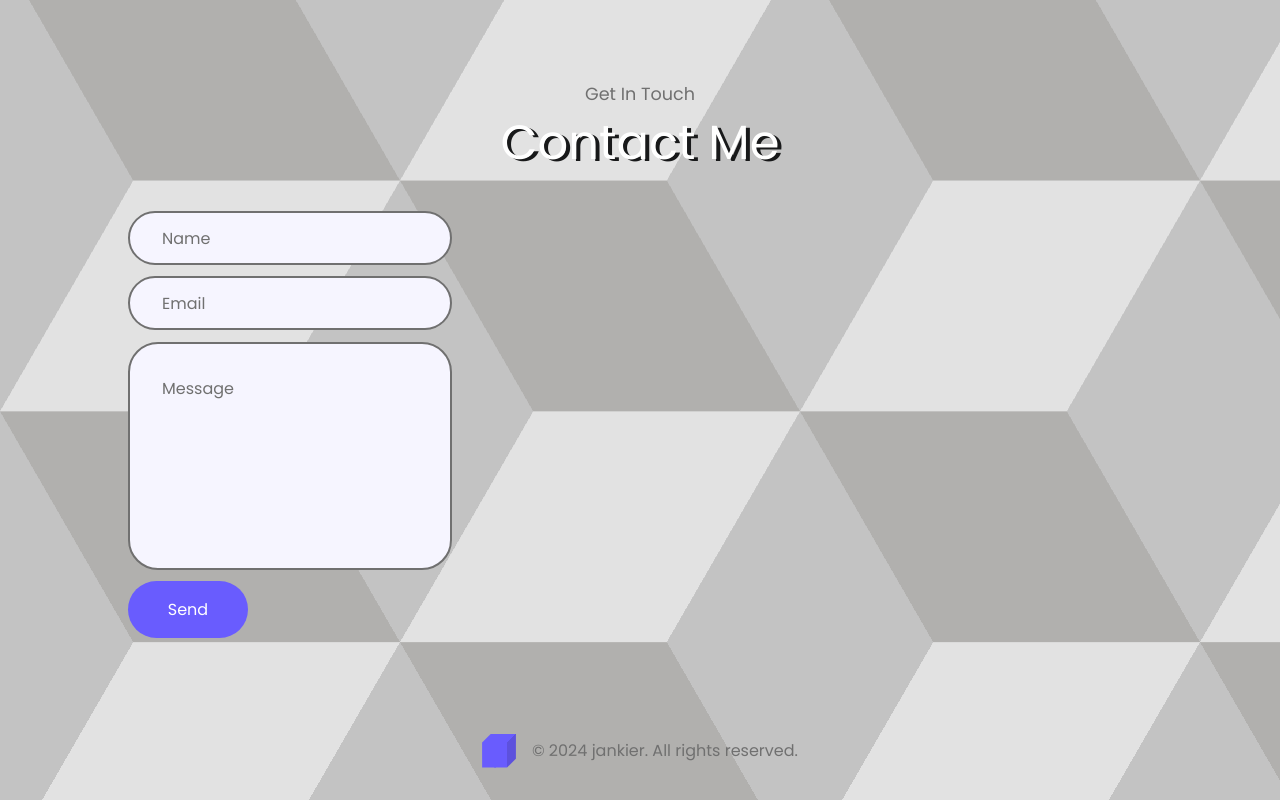
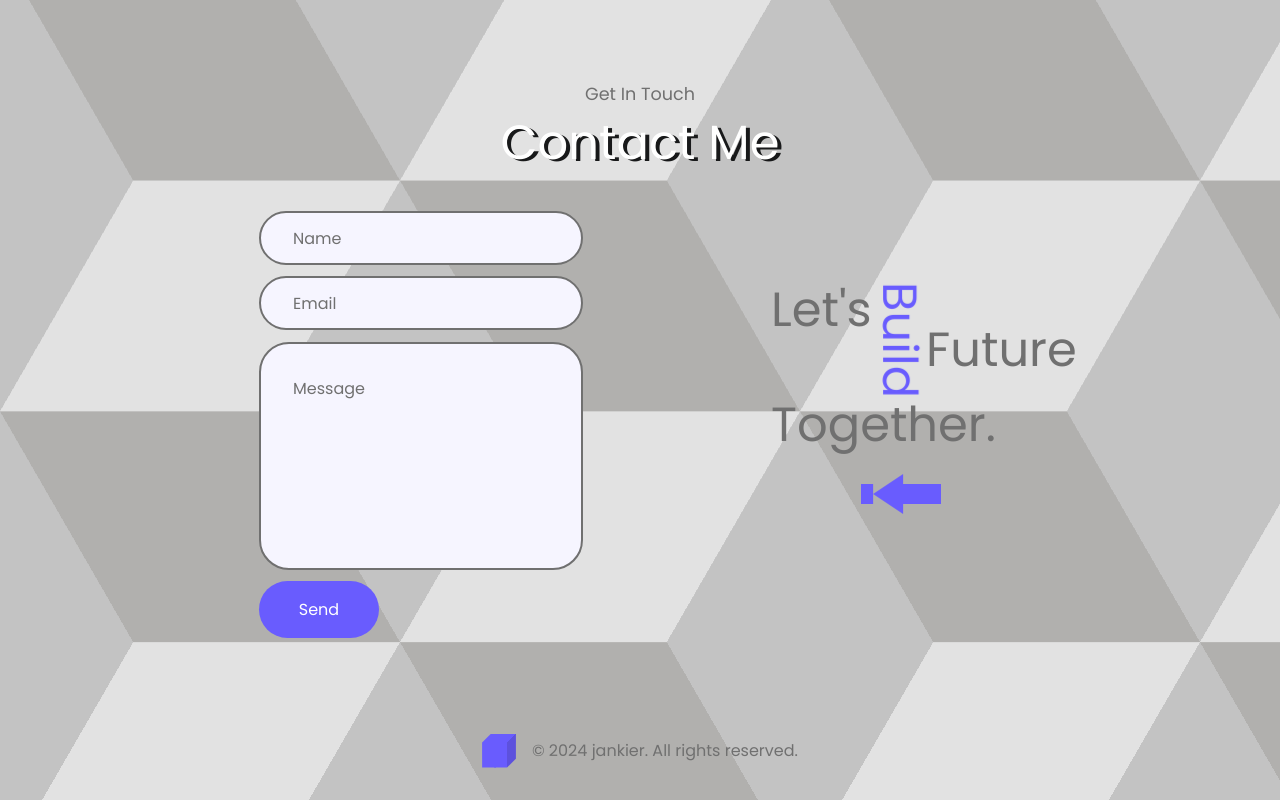
Before and after one commit to jankier/portfolio, a React (Vite) app in the folder portfolio-website/: page / in a window 1280 px wide. Shown: the part 3743-4543 px from the top of the page. Built offline with nearby package versions, Linux system fonts and the light colour scheme; a web font is replaced by a local one.

Commit message:
contact-section-animated-text-addition

```diff
--- a/portfolio-website/src/components/Contact/Contact.css
+++ b/portfolio-website/src/components/Contact/Contact.css
@@ -1,4 +1,33 @@
 @media only screen and (max-width: 1060px) {
+  .contact-elements {
+    flex-direction: column-reverse !important;
+  }
+  .animated-text {
+    font-size: 2.5rem !important;
+    min-height: 250px !important;
+    max-width: 300px !important;
+    padding-bottom: 2rem !important;
+  }
+  .word1 {
+    top: 0 !important;
+    left: 0 !important;
+  }
+  .word2 {
+    top: 30px !important;
+    left: 60px !important;
+  }
+  .word3 {
+    top: 20px !important;
+    left: 130px !important;
+  }
+  .word4 {
+    top: 100px !important;
+    left: 20px !important;
+  }
+  .arrow {
+    top: 200px !important;
+    transform: rotate(90deg) !important;
+  }
   .form {
     align-items: center !important;
   }
@@ -53,10 +82,15 @@
 
 .contact-elements {
   display: flex;
+  justify-content: center;
+  align-items: center;
 }
 
 .contact-form {
   display: flex;
+  flex-basis: 50%;
+  justify-content: center;
+  align-items: center;
 }
 
 .form-content {
@@ -85,7 +119,7 @@
   border-radius: 30px;
   padding-left: 2rem;
   padding-right: 2rem;
-  width: 25%;
+  width: 50%;
   transition: 0.5s ease-in-out;
   border: 2px solid var(--text);
 }
@@ -111,7 +145,7 @@
   padding-right: 2rem;
   padding-top: 2rem;
   padding-bottom: 2rem;
-  width: 25%;
+  width: 50%;
   transition: 0.5s ease-in-out;
   resize: none;
   border: 2px solid var(--text);
@@ -155,3 +189,73 @@
   background-color: var(--secondary);
   color: var(--text);
 }
+
+.animated-text {
+  font-size: 3rem;
+  min-width: 250px;
+  position: relative;
+}
+
+.word1 {
+  position: absolute;
+  left: 0;
+  top: -150px;
+  color: var(--text);
+}
+
+.word2 {
+  position: absolute;
+  left: 70px;
+  top: -120px;
+  color: var(--primary);
+}
+
+.word3 {
+  position: absolute;
+  left: 155px;
+  top: -110px;
+  color: var(--text);
+}
+
+.word4 {
+  position: absolute;
+  left: 0;
+  top: -35px;
+  color: var(--text);
+}
+
+.arrow {
+  position: absolute;
+  left: 90px;
+  top: 50px;
+  width: 80px;
+  height: 40px;
+  display: grid;
+  overflow: hidden;
+}
+.arrow:before,
+.arrow:after {
+  content: "";
+  grid-area: 1/1;
+  background: var(--primary);
+  clip-path: polygon(
+    0 10px,
+    calc(100% - 30px) 10px,
+    calc(100% - 30px) 0,
+    100% 50%,
+    calc(100% - 30px) 100%,
+    calc(100% - 30px) calc(100% - 10px),
+    0 calc(100% - 10px)
+  );
+  animation: l10 1s infinite;
+  transform: translate(calc(0% + var(--v, 0%)));
+}
+.arrow:after {
+  --v: -100%;
+}
+@keyframes l10 {
+  80%,
+  100% {
+    transform: translate(calc(100% + var(--v, 0%)));
+  }
+}
--- a/portfolio-website/src/components/Contact/Contact.tsx
+++ b/portfolio-website/src/components/Contact/Contact.tsx
@@ -19,6 +19,31 @@ const Contact = ({ setSelectedPage }: Props) => {
     if (!isValid) {
       e.preventDefault();
     }
+  };
+
+  const parentVariant = {
+    hidden: {},
+    visible: { transition: { staggerChildren: 0.8 } },
+  };
+
+  const childrenVariant1 = {
+    hidden: { opacity: 0, x: -100 },
+    visible: { opacity: 1, x: 0 },
+  };
+
+  const childrenVariant2 = {
+    hidden: { opacity: 0, y: 100, rotate: 90 },
+    visible: { opacity: 1, y: 0, rotate: 90 },
+  };
+
+  const childrenVariant3 = {
+    hidden: { opacity: 0, x: 100 },
+    visible: { opacity: 1, x: 0 },
+  };
+
+  const childrenVariant4 = {
+    hidden: { opacity: 0, x: 100, rotate: 180 },
+    visible: { opacity: 1, x: 0, rotate: 180 },
   };
 
   return (
@@ -123,6 +148,30 @@ const Contact = ({ setSelectedPage }: Props) => {
               </button>
             </form>
           </motion.div>
+          <motion.div
+            className="animated-text"
+            initial="hidden"
+            whileInView="visible"
+            viewport={{ once: true, amount: 0.5 }}
+            variants={parentVariant}
+          >
+            <motion.div className="word1" variants={childrenVariant1}>
+              Let's
+            </motion.div>
+            <motion.div className="word2" variants={childrenVariant2}>
+              Build
+            </motion.div>
+            <motion.div className="word3" variants={childrenVariant3}>
+              Future
+            </motion.div>
+            <motion.div className="word4" variants={childrenVariant1}>
+              Together.
+            </motion.div>
+            <motion.div
+              className="arrow"
+              variants={childrenVariant4}
+            ></motion.div>
+          </motion.div>
         </div>
       </motion.div>
     </div>
```
